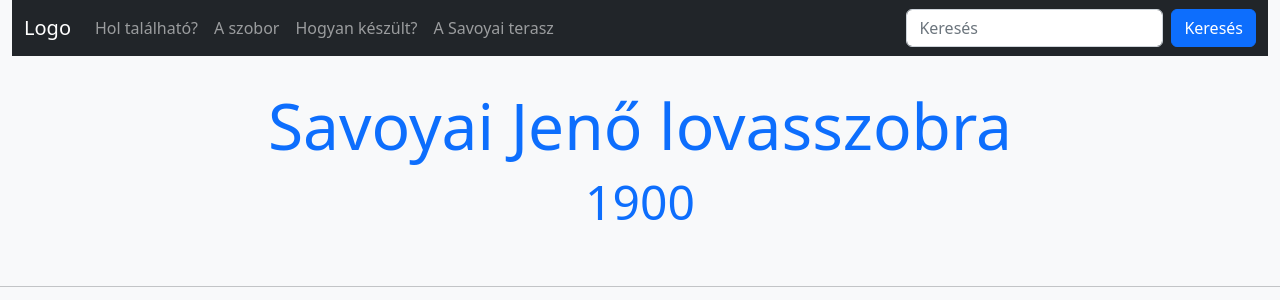
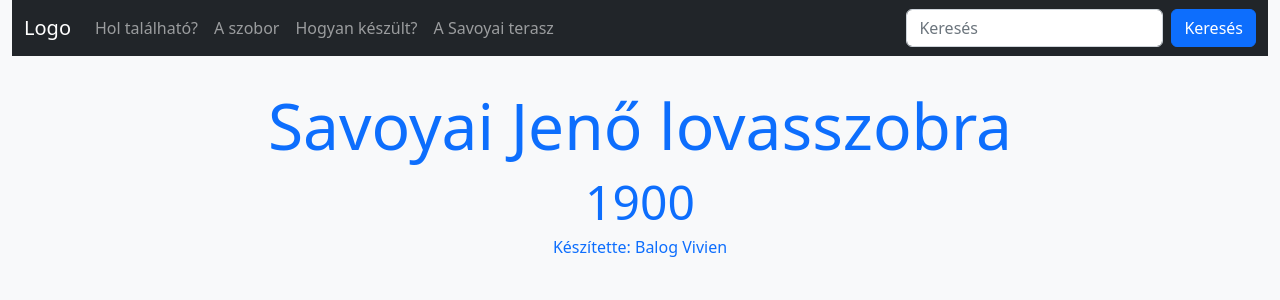
Before and after one commit to BalogVivien/Savoyai_Jeno, a plain HTML site: page index.html in a window 1280 px wide. Shown: the top 300 px of the page. Drawn offline with nearby package versions, Linux system fonts and the light colour scheme.

Commit message:
készen vagyok

```diff
--- a/index.html
+++ b/index.html
@@ -51,6 +51,7 @@
                 <div class="p-3 m-3 text-center text-primary">
                     <h1 class="display-3">Savoyai Jenő lovasszobra</h1>
                     <h3 class="display-5">1900</h3>
+                    <h6>Készítette: Balog Vivien</h6>
                 </div>
             </div>
         </div>
```
